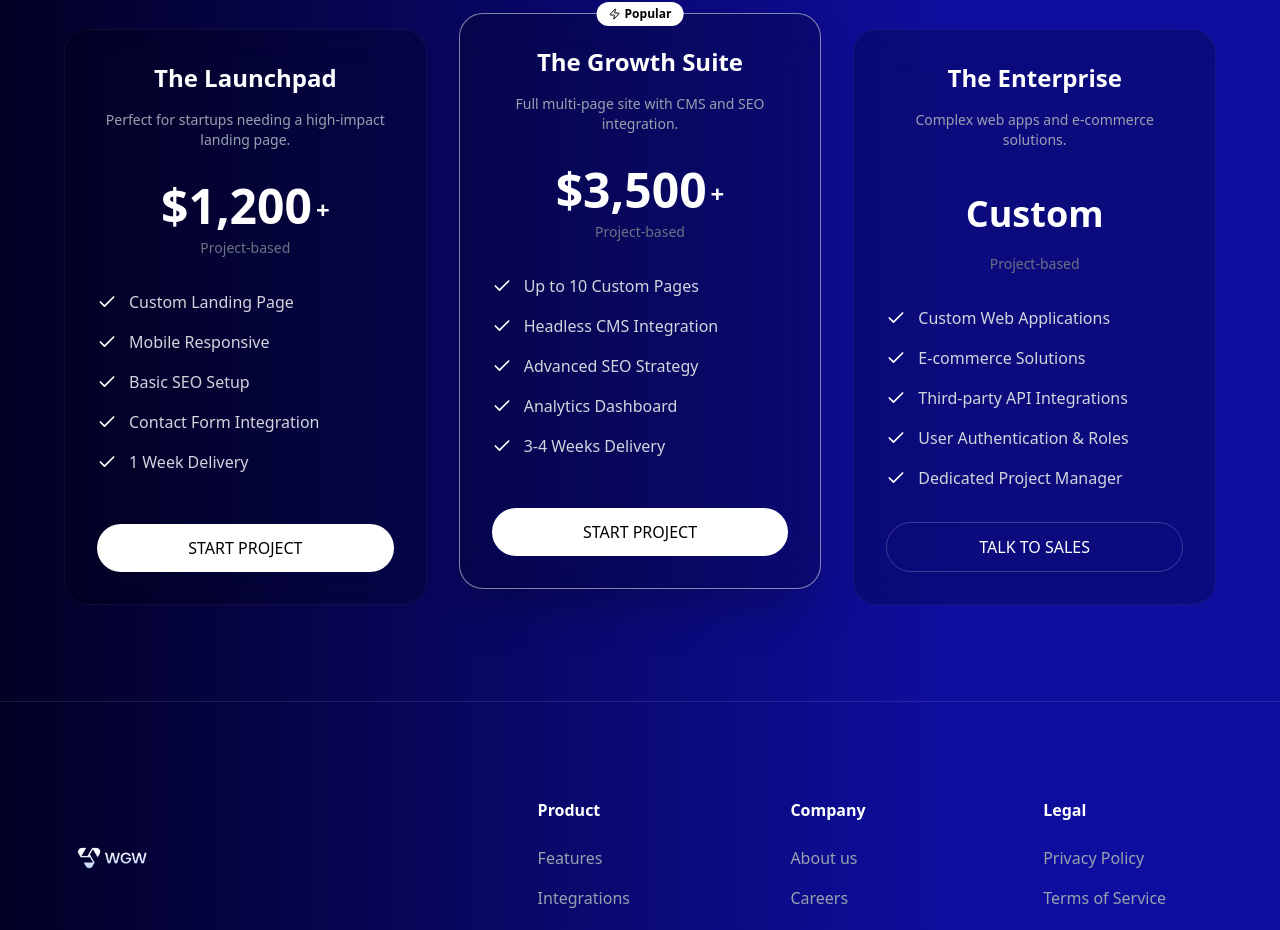
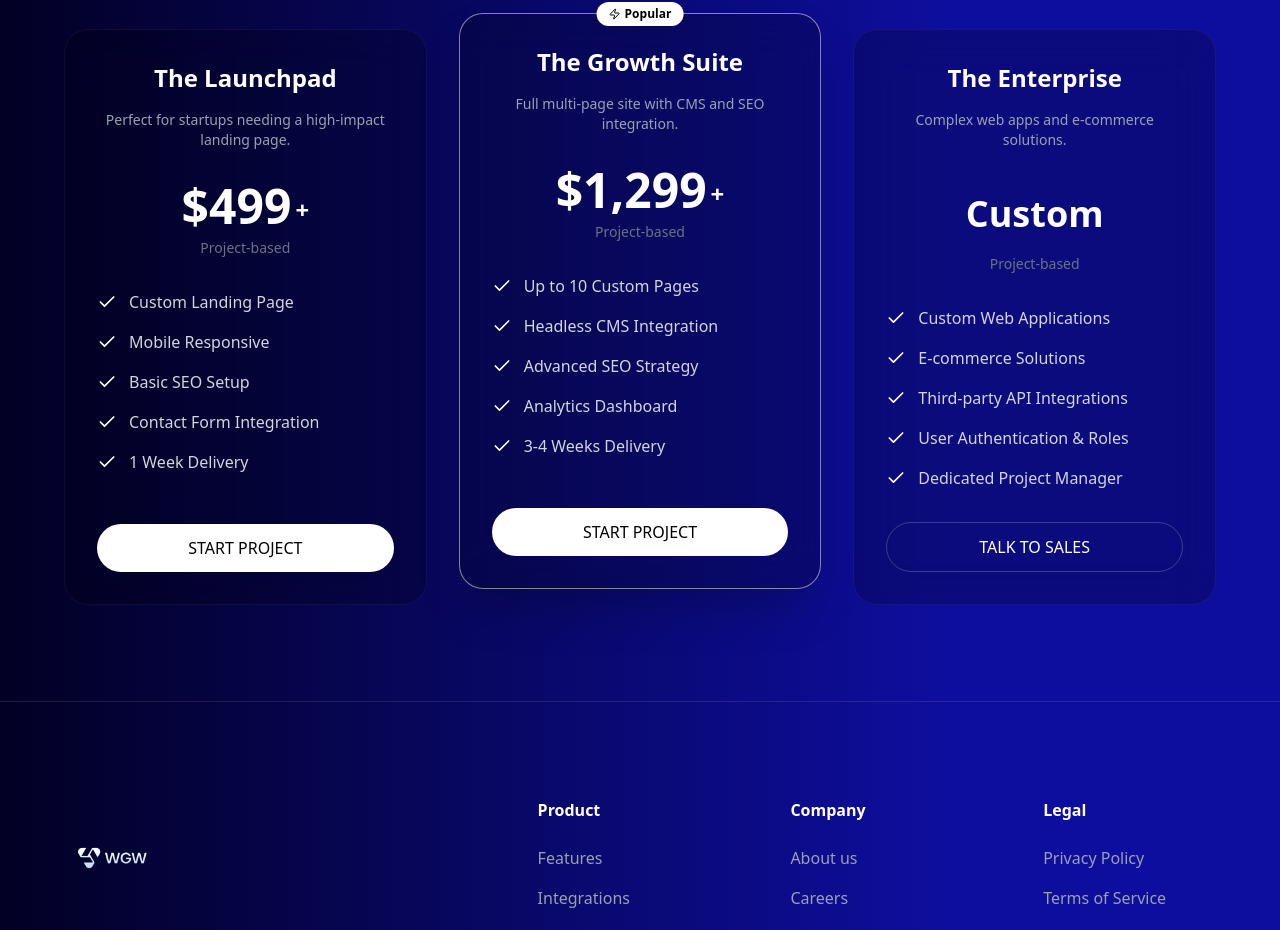
Before and after one commit to We-Got-Website/WeGotWebsite, a React (Vite) app: page / in a window 1280 px wide. Shown: the part 3255-4185 px from the top of the page. Built offline with nearby package versions, Linux system fonts and the light colour scheme.

Commit message:
updated pricing

```diff
--- a/src/components/Pricing.tsx
+++ b/src/components/Pricing.tsx
@@ -31,7 +31,7 @@
               <h4 className="text-2xl font-bold text-white mb-4">The Launchpad</h4>
               <p className="text-gray-400 text-sm mb-8 h-10">Perfect for startups needing a high-impact landing page.</p>
               <div className="flex items-end justify-center gap-1 mb-2">
-                <span className="text-5xl font-bold text-white">$1,200</span>
+                <span className="text-5xl font-bold text-white">$499</span>
                 <span className="text-[var(--color-primary)] font-bold text-2xl mb-1">+</span>
               </div>
               <p className="text-gray-500 text-sm">Project-based</p>
@@ -87,7 +87,7 @@
               <h4 className="text-2xl font-bold text-white mb-4">The Growth Suite</h4>
               <p className="text-gray-400 text-sm mb-8 h-10">Full multi-page site with CMS and SEO integration.</p>
               <div className="flex items-end justify-center gap-1 mb-2">
-                <span className="text-5xl font-bold text-white">$3,500</span>
+                <span className="text-5xl font-bold text-white">$1,299</span>
                 <span className="text-[var(--color-primary)] font-bold text-2xl mb-1">+</span>
               </div>
               <p className="text-gray-500 text-sm">Project-based</p>
```
